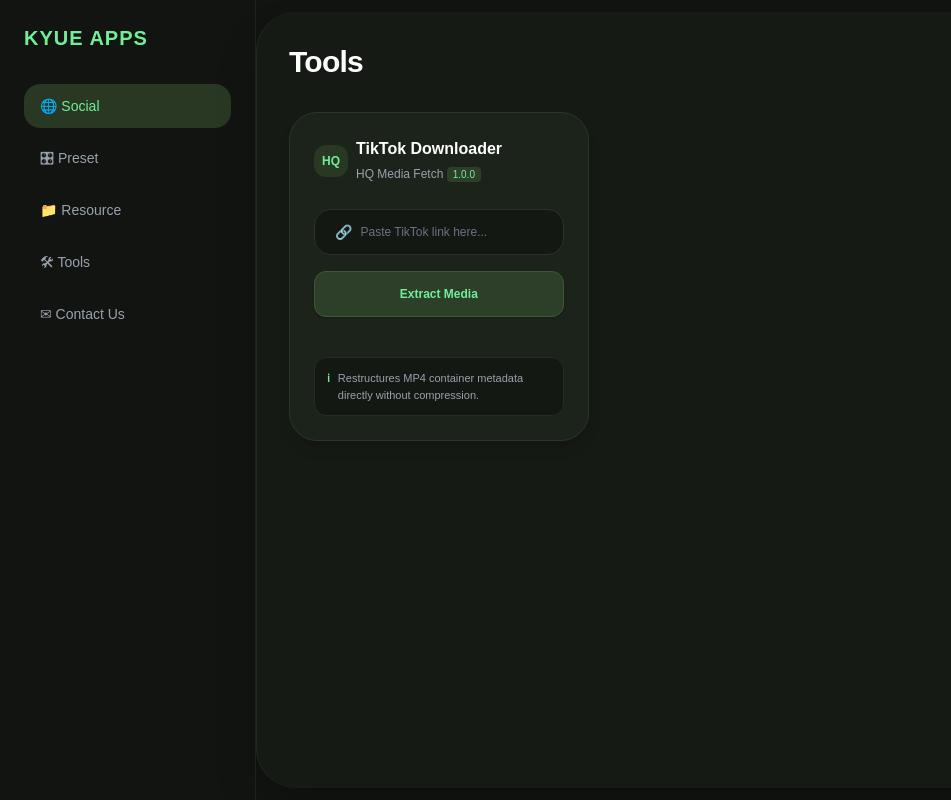
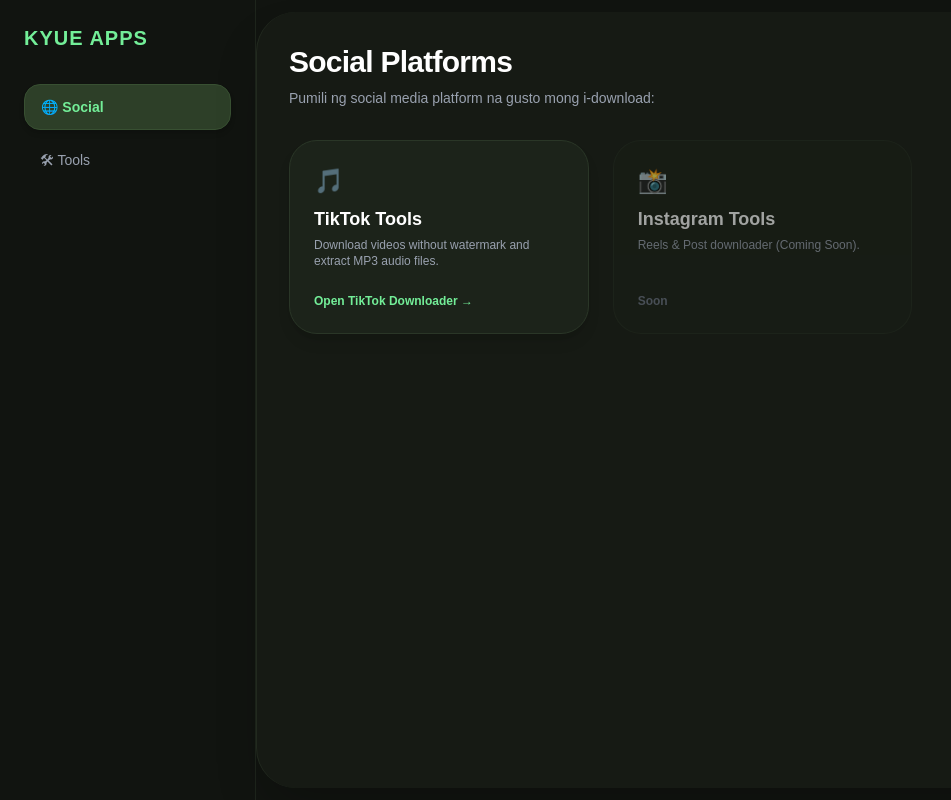
Before and after one commit to kyuegamingweb/my-media-tools, a Next.js app: page / in a window 1280 px wide. Both pictures are taken after a click on the button "🌐 Social". Shown: the whole page, without its empty margins (0-951 px from the left). Built offline with nearby package versions, Linux system fonts and the light colour scheme.

Commit message:
Clean sidebar, leave Social and Tools with tab functionality

```diff
--- a/app/page.tsx
+++ b/app/page.tsx
@@ -3,7 +3,7 @@
 import { useState } from "react";
 
 export default function Home() {
-  const [activeTab, setActiveTab] = useState("tools");
+  const [activeTab, setActiveTab] = useState<"social" | "tools">("tools");
 
   // TikTok Downloader State
   const [tiktokUrl, setTiktokUrl] = useState("");
@@ -58,7 +58,6 @@
 
       window.URL.revokeObjectURL(blobUrl);
     } catch (error) {
-      // Fallback kung blocked ng CORS ang CDN
       window.open(targetUrl, "_self");
     } finally {
       setDownloading(false);
@@ -73,44 +72,66 @@
         <nav className="flex flex-col gap-2">
           <button
             onClick={() => setActiveTab("social")}
-            className={`flex items-center gap-3 px-4 py-3 rounded-2xl text-sm font-medium transition ${activeTab === "social" ? "bg-[#283823] text-[#73ee98]" : "text-gray-400 hover:text-white hover:bg-[#182016]"}`}
+            className={`flex items-center gap-3 px-4 py-3 rounded-2xl text-sm font-medium transition ${
+              activeTab === "social"
+                ? "bg-[#2d3f28] text-[#73ee98] font-semibold shadow-md border border-[#385032]"
+                : "text-gray-400 hover:text-white hover:bg-[#182016]"
+            }`}
           >
             🌐 Social
           </button>
-          <button
-            onClick={() => setActiveTab("preset")}
-            className={`flex items-center gap-3 px-4 py-3 rounded-2xl text-sm font-medium transition ${activeTab === "preset" ? "bg-[#283823] text-[#73ee98]" : "text-gray-400 hover:text-white hover:bg-[#182016]"}`}
-          >
-            🎛 Preset
-          </button>
-          <button
-            onClick={() => setActiveTab("resource")}
-            className={`flex items-center gap-3 px-4 py-3 rounded-2xl text-sm font-medium transition ${activeTab === "resource" ? "bg-[#283823] text-[#73ee98]" : "text-gray-400 hover:text-white hover:bg-[#182016]"}`}
-          >
-            📁 Resource
-          </button>
+
           <button
             onClick={() => setActiveTab("tools")}
-            className={`flex items-center gap-3 px-4 py-3 rounded-2xl text-sm font-medium transition ${activeTab === "tools" ? "bg-[#2d3f28] text-[#73ee98] font-semibold shadow-md" : "text-gray-400 hover:text-white hover:bg-[#182016]"}`}
+            className={`flex items-center gap-3 px-4 py-3 rounded-2xl text-sm font-medium transition ${
+              activeTab === "tools"
+                ? "bg-[#2d3f28] text-[#73ee98] font-semibold shadow-md border border-[#385032]"
+                : "text-gray-400 hover:text-white hover:bg-[#182016]"
+            }`}
           >
             🛠 Tools
-          </button>
-          <button
-            onClick={() => setActiveTab("contact")}
-            className={`flex items-center gap-3 px-4 py-3 rounded-2xl text-sm font-medium transition ${activeTab === "contact" ? "bg-[#283823] text-[#73ee98]" : "text-gray-400 hover:text-white hover:bg-[#182016]"}`}
-          >
-            ✉ Contact Us
           </button>
         </nav>
       </aside>
 
       {/* Main Content Area */}
       <main className="flex-1 p-8 bg-[#161a14] rounded-l-[40px] border-l border-[#222a1f] my-3 mr-3 shadow-2xl overflow-y-auto">
+        {activeTab === "social" && (
+          <div>
+            <h1 className="text-3xl font-extrabold text-white mb-2 tracking-tight">Social Platforms</h1>
+            <p className="text-gray-400 text-sm mb-8">Pumili ng social media platform na gusto mong i-download:</p>
+
+            <div className="grid grid-cols-1 md:grid-cols-2 lg:grid-cols-3 gap-6">
+              <div
+                onClick={() => setActiveTab("tools")}
+                className="bg-[#1c231a] border border-[#2a3627] hover:border-[#73ee98] transition cursor-pointer rounded-[28px] p-6 flex flex-col justify-between shadow-lg group"
+              >
+                <div>
+                  <div className="text-2xl mb-2">🎵</div>
+                  <h2 className="text-lg font-bold text-white group-hover:text-[#73ee98] transition">TikTok Tools</h2>
+                  <p className="text-xs text-gray-400 mt-1">Download videos without watermark and extract MP3 audio files.</p>
+                </div>
+                <div className="mt-6 text-xs text-[#73ee98] font-semibold">Open TikTok Downloader →</div>
+              </div>
+
+              <div className="bg-[#1c231a]/50 border border-[#2a3627]/50 rounded-[28px] p-6 flex flex-col justify-between opacity-60">
+                <div>
+                  <div className="text-2xl mb-2">📸</div>
+                  <h2 className="text-lg font-bold text-white">Instagram Tools</h2>
+                  <p className="text-xs text-gray-400 mt-1">Reels & Post downloader (Coming Soon).</p>
+                </div>
+                <div className="mt-6 text-xs text-gray-500 font-semibold">Soon</div>
+              </div>
+            </div>
+          </div>
+        )}
+
+        {activeTab === "tools" && (
+          <div>
             <h1 className="text-3xl font-extrabold text-white mb-8 tracking-tight">Tools</h1>
 
-        {/* Tools Cards Grid */}
             <div className="grid grid-cols-1 md:grid-cols-2 lg:grid-cols-3 gap-6">
-
+              {/* TikTok Downloader Tool Card */}
               <div className="bg-[#1c231a] border border-[#2a3627] rounded-[28px] p-6 flex flex-col justify-between shadow-lg">
                 <div>
                   <div className="flex items-center justify-between mb-6">
@@ -173,8 +194,9 @@
                   <span>Restructures MP4 container metadata directly without compression.</span>
                 </div>
               </div>
-
             </div>
+          </div>
+        )}
       </main>
     </div>
   );
```
Lines whose indentation alone changed are shown as unchanged.
